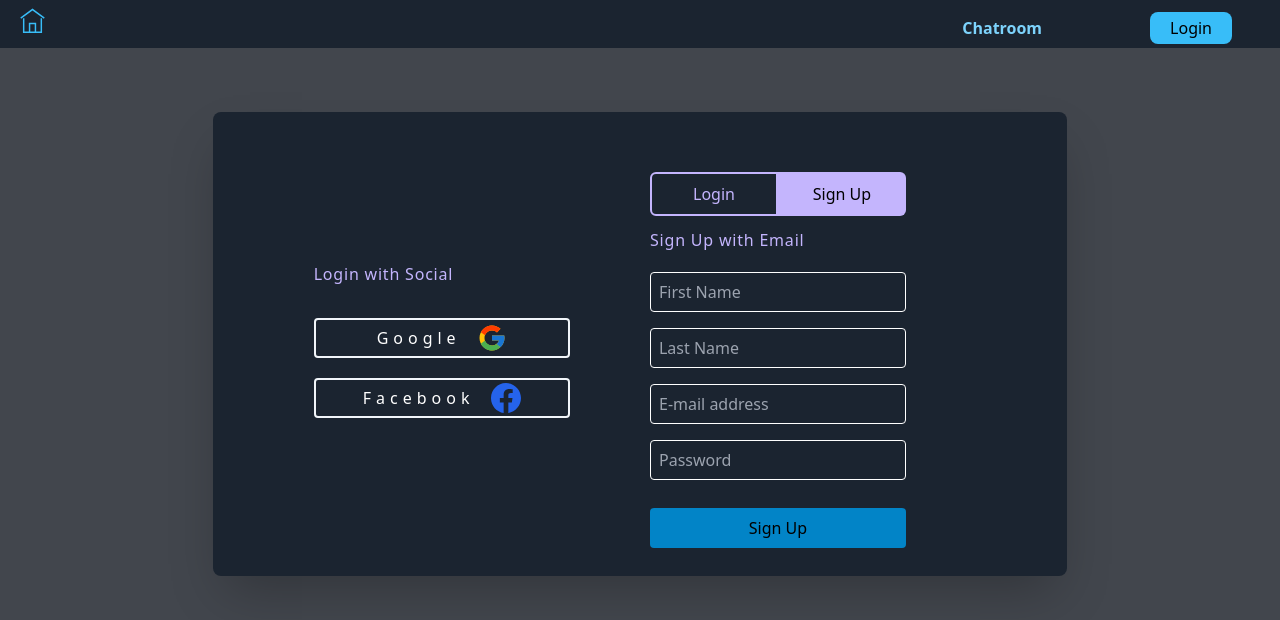
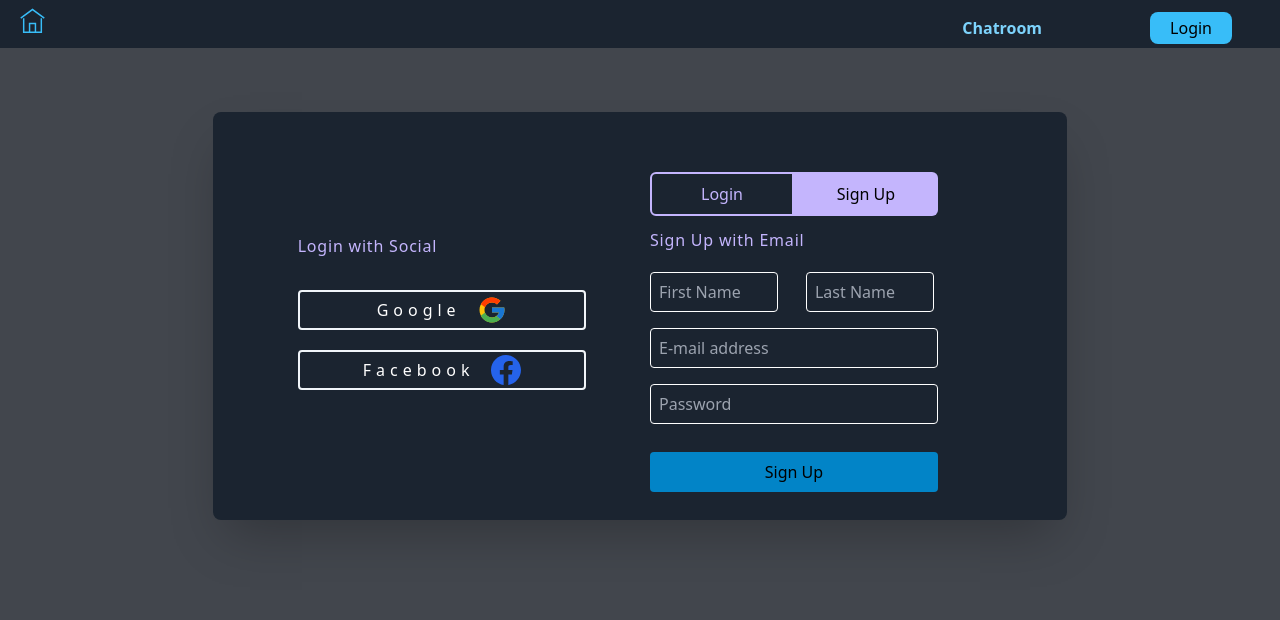
Before and after one commit to luckson1/NPL-chat-bot, a Next.js app: page /auth in a window 1280 px wide. Shown: the top 620 px of the page. Built offline with nearby package versions, Linux system fonts and the light colour scheme; no server answers.

Commit message:
style: better UI

```diff
--- a/components/LoginCard.tsx
+++ b/components/LoginCard.tsx
@@ -103,7 +103,7 @@ export const LoginCard = ({ isSignUp, setIsSignUp }: LoginProps) => {
   return (
     <div className="absolute left-0 right-0 top-20 sm:top-28 bg-[#1B2430] shadow-2xl h-fit pb-7 pt-5 w-80 md:w-10/12  lg:w-8/12 rounded-lg ml-auto mr-auto flex flex-col md:flex-row  px-10 md:gap-5 ">
       <section className=" w-10/11 md:w-[50%] items-center flex flex-col justify-center">
-        <div className="flex flex-row gap-3 mb-5 w-64">
+        <div className="flex flex-row gap-3 mb-5 w-72">
           <p className="tracking-wider text-violet-300 mb-3">
             Login with Social
           </p>
@@ -112,14 +112,14 @@ export const LoginCard = ({ isSignUp, setIsSignUp }: LoginProps) => {
         <>
           <button
             onClick={() => signIn("google", { callbackUrl: "/Chatroom" })}
-            className=" border-slate-100 border-2 rounded w-64 h-10 flex-row justify-center gap-4 flex items-center mb-5"
+            className=" border-slate-100 border-2 rounded w-72 h-10 flex-row justify-center gap-4 flex items-center mb-5"
           >
             <p className="tracking-[5px] text-white">Google </p>
             <FcGoogle size={"30px"} />
           </button>
           <button
             onClick={() => signIn("facebook", { callbackUrl: "/Chatroom" })}
-            className=" border-slate-100 border-2 rounded w-64 h-10 flex-row justify-center gap-4 flex items-center"
+            className=" border-slate-100 border-2 rounded w-72 h-10 flex-row justify-center gap-4 flex items-center"
           >
             <p className="tracking-[5px] text-white">Facebook</p>
             <BsFacebook size={"30px"} className="text-blue-600" />
@@ -128,7 +128,7 @@ export const LoginCard = ({ isSignUp, setIsSignUp }: LoginProps) => {
       </section>
       <section className=" w-10/11 md:w-[50%] items-center flex flex-col justify-center md: mt-10">
         <form onSubmit={formik.handleSubmit}>
-          <div className="w-64  mb-3 flex flex-row gap-0">
+          <div className="w-72  mb-3 flex flex-row gap-0">
             <button
               type="button"
               className={
@@ -163,10 +163,12 @@ export const LoginCard = ({ isSignUp, setIsSignUp }: LoginProps) => {
           )}
           {isError && <Alerts>{registerationErr}</Alerts>}
           {loginErr && <Alerts>{loginErr}</Alerts>}
+          <div className="flex flex-row gap-7">
           {isSignUp && (
+
             <input
               value={formik.values.firstName}
-              className="rounded w-64 my-2 py-[7px] px-2 bg-inherit border-[1px] text-white border-white"
+              className="rounded w-32 my-2 py-[7px] px-2 bg-inherit border-[1px] text-white border-white"
               onChange={formik.handleChange("firstName")}
               onBlur={formik.handleBlur("firstName")}
               type="text"
@@ -177,7 +179,7 @@ export const LoginCard = ({ isSignUp, setIsSignUp }: LoginProps) => {
           <Alerts>{formik.touched.firstName && formik.errors.firstName}</Alerts>
           {isSignUp && (
             <input
-              className="rounded w-64 my-2 py-[7px] px-2 bg-inherit border-[1px] text-white border-white"
+              className="rounded w-32 my-2 py-[7px] px-2 bg-inherit border-[1px] text-white border-white"
               value={formik.values.lastName}
               onChange={formik.handleChange("lastName")}
               onBlur={formik.handleBlur("lastName")}
@@ -187,9 +189,10 @@ export const LoginCard = ({ isSignUp, setIsSignUp }: LoginProps) => {
           )}
           {/* Err */}
           <Alerts>{formik.touched.lastName && formik.errors.lastName}</Alerts>
+          </div>
           <input
             value={formik.values.email}
-            className="rounded w-64 my-2 py-[7px] px-2 bg-inherit border-[1px] text-white border-white"
+            className="rounded w-72 my-2 py-[7px] px-2 bg-inherit border-[1px] text-white border-white"
             onChange={formik.handleChange("email")}
             onBlur={formik.handleBlur("email")}
             type="email"
@@ -199,7 +202,7 @@ export const LoginCard = ({ isSignUp, setIsSignUp }: LoginProps) => {
           <Alerts>{formik.touched.email && formik.errors.email}</Alerts>
           <input
             value={formik.values.password}
-            className="rounded w-64 my-2 py-[7px] px-2 bg-inherit border-[1px] text-white border-white"
+            className="rounded w-72 my-2 py-[7px] px-2 bg-inherit border-[1px] text-white border-white"
             onChange={formik.handleChange("password")}
             onBlur={formik.handleBlur("password")}
             type={reveal ? "text" : "password"}
@@ -217,7 +220,7 @@ export const LoginCard = ({ isSignUp, setIsSignUp }: LoginProps) => {
 
           <button
             type="submit"
-            className="mt-5 py-2 px-20 border-solid bg-sky-600 rounded w-64"
+            className="mt-5 py-2 px-20 border-solid bg-sky-600 rounded w-72"
           >
             {isSignUp ? "Sign Up" : "Login"}
           </button>
```
